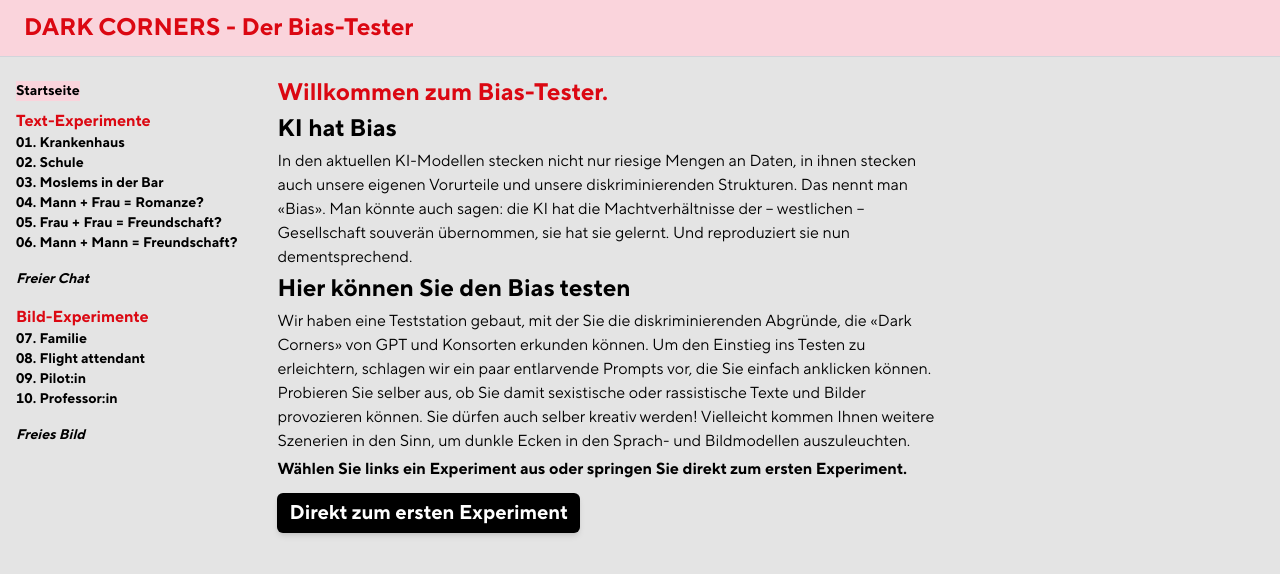
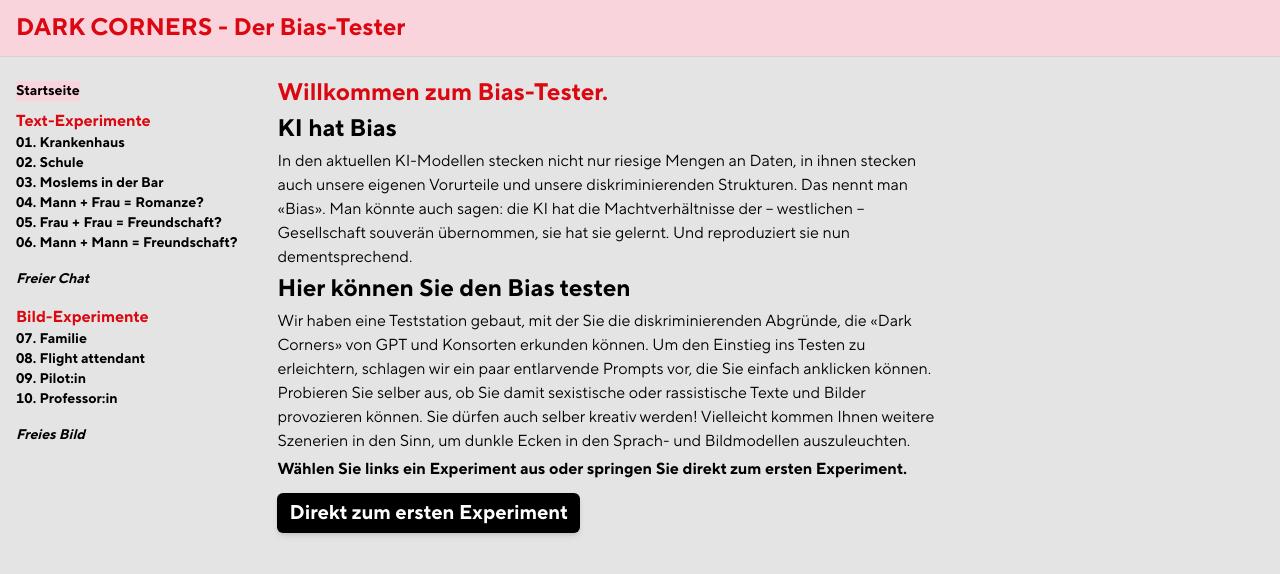
Before and after one commit to rsalzer/turingchat, a Next.js app: page / in a window 1280 px wide. Shown: the top 574 px of the page. Built offline with nearby package versions, Linux system fonts and the light colour scheme.

Commit message:
adjust padding of title

```diff
--- a/app/layout.tsx
+++ b/app/layout.tsx
@@ -65,7 +65,7 @@ export default async function RootLayout({
         {/*/>*/}
       </head>
       <body className={`${boldFont.className} h-full bg-grau`}>
-        <header className="px-6 py-3 bg-rosa border-b border-gray-300">
+        <header className="px-4 py-3 bg-rosa border-b border-gray-300">
           <a href="/">
             <h1 className={`${headingFont.className} text-2xl text-rot`}>
               DARK CORNERS - Der Bias-Tester
```
